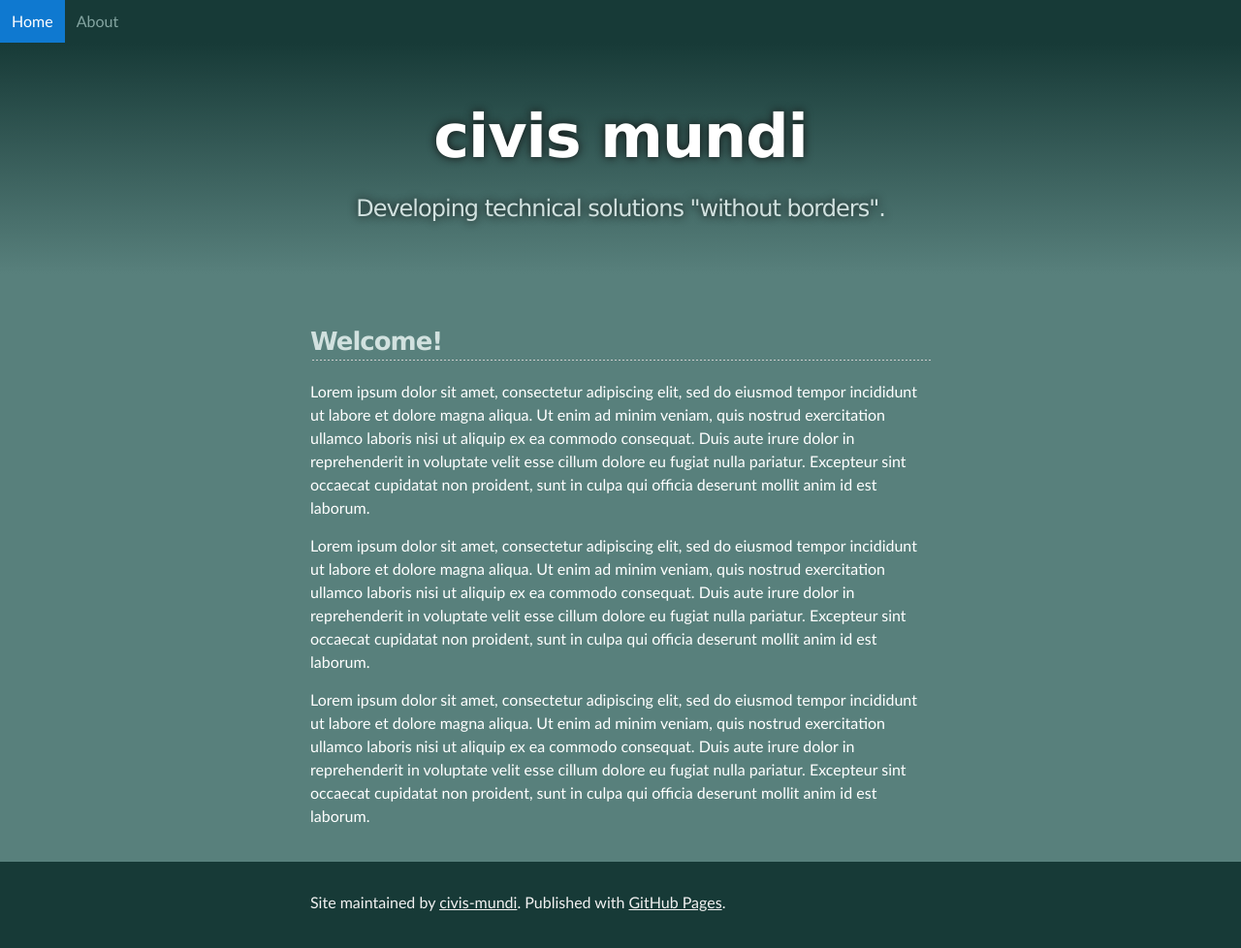
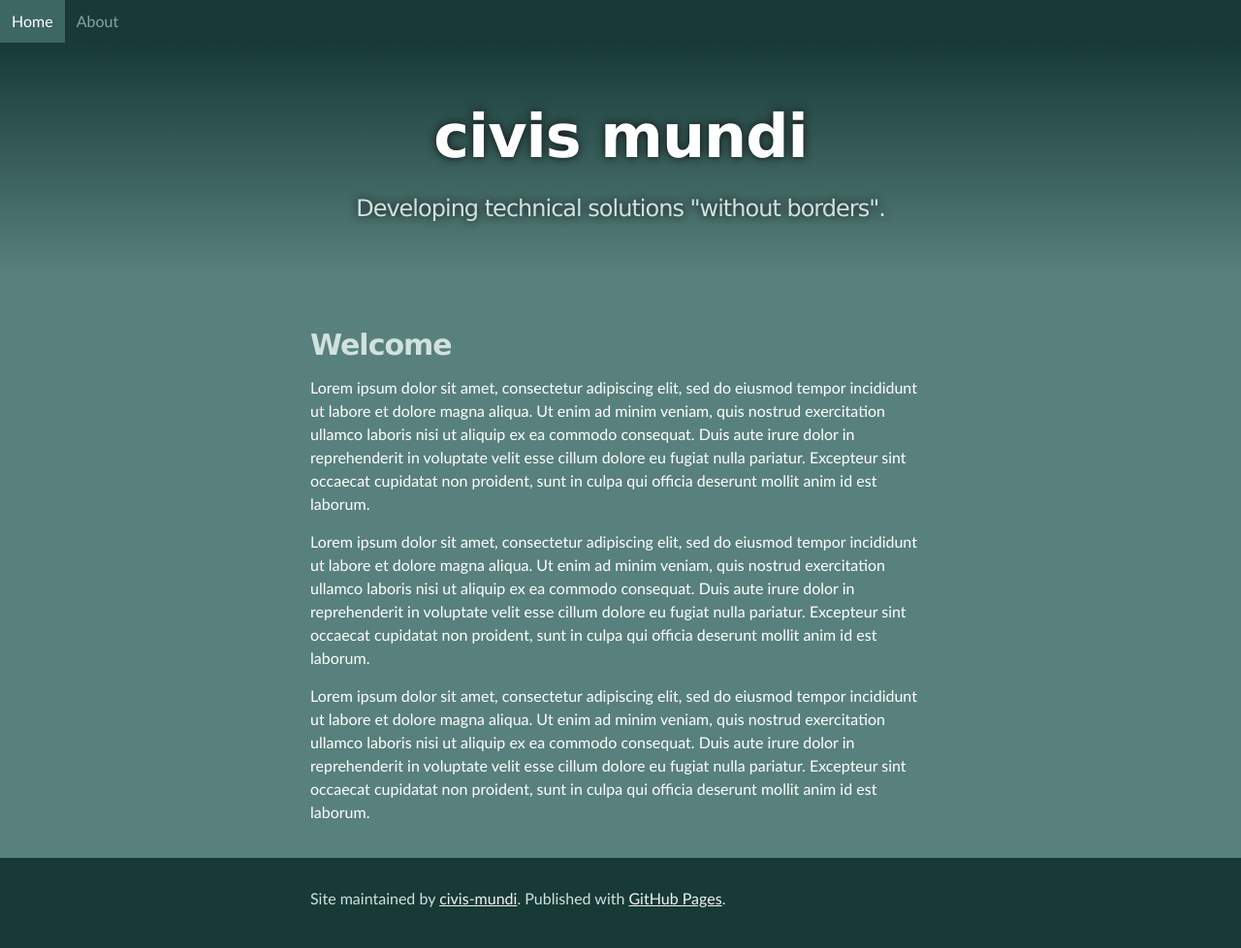
Before and after one commit to civis-mundi/civis-mundi.github.io, a Jekyll site: the page built from index.html, in a window 1280 px wide. Shown: the whole page at 97% size. Built offline with Jekyll 4.4.1, drawn with Linux system fonts in a browser that asks for light colours.

Commit message:
#1 Cosmetic changes.

```diff
--- a/_includes/navigation.html
+++ b/_includes/navigation.html
@@ -1,6 +1,6 @@
 <nav>
   <ul class="nav_list">
-    <li class="nav_item"><a href="/" {% if page.url=="/" %}style="background-color: #0F79D0;color: white;" {% endif %}>Home</a></li>
-    <li class="nav_item"><a href="/about/" {% if page.url=="/about/" %}style="background-color: #0F79D0;color: white;" {% endif %}>About</a></li>
+    <li class="nav_item"><a href="/" {% if page.url=="/" %}style="background-color: #3D6763;color: white;" {% endif %}>Home</a></li>
+    <li class="nav_item"><a href="/about/" {% if page.url=="/about/" %}style="background-color: #3D6763;color: white;" {% endif %}>About</a></li>
   </ul>
 </nav>
--- a/_sass/typography.scss
+++ b/_sass/typography.scss
@@ -27,7 +27,7 @@
 h2 {
   padding-bottom: 10px;
   font-size: 26px;
-  background: url('../images/bg_hr.png') repeat-x bottom;
+  //background: url('../images/bg_hr.png') repeat-x bottom;
 }
 
 h3 {
@@ -72,7 +72,7 @@
 }
 
 footer p {
-  color: #f2f2f2;
+  color: #D1E1DF;
 }
 
 a {
--- a/index.html
+++ b/index.html
@@ -2,7 +2,7 @@
 layout: default
 ---
 
-<h2>Welcome!</h2>
+<h1>Welcome</h1>
 
 <p>
 Lorem ipsum dolor sit amet, consectetur adipiscing elit, sed do eiusmod tempor incididunt ut labore et dolore magna
```
